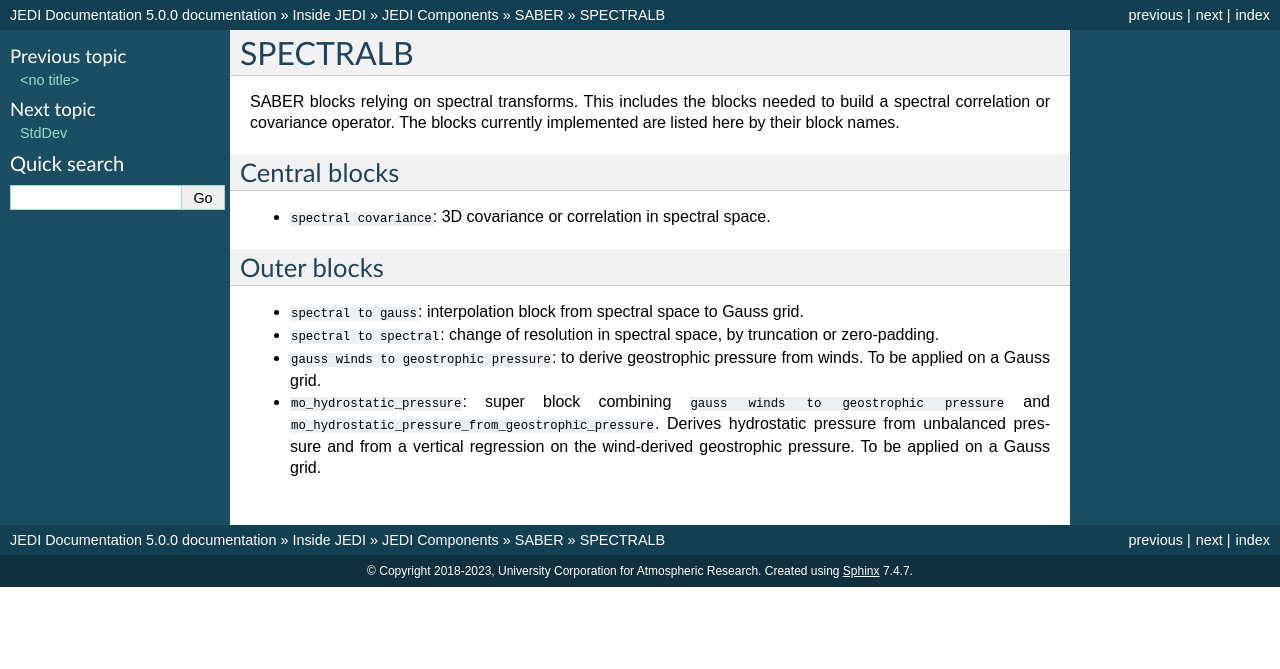
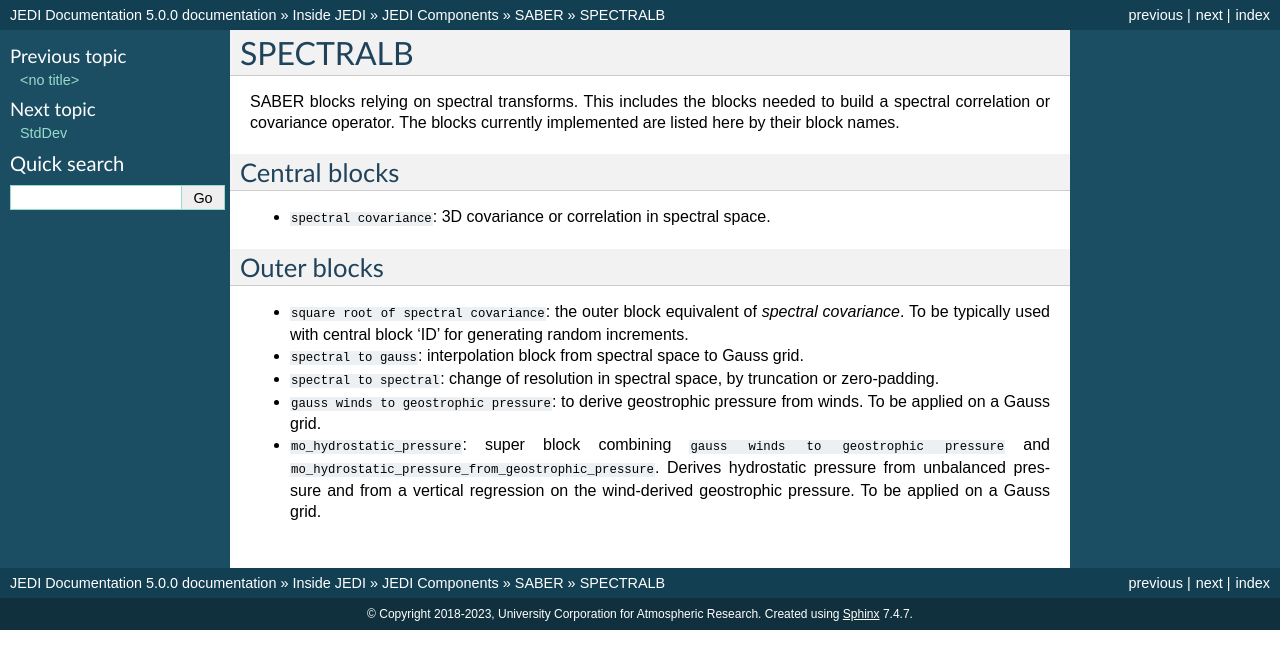
Before and after one commit to JCSDA/jedi-docs, a Sphinx documentation site: the page built from docs/inside/jedi-components/saber/SPECTRALB.rst, in a window 1280 px wide. Shown: the top 669 px of the page. Built offline with Sphinx 7.4.7, drawn with Linux system fonts in a browser that asks for light colours.

Commit message:
adding info about "square root of spectral covariance"

```diff
--- a/docs/inside/jedi-components/saber/SPECTRALB.rst
+++ b/docs/inside/jedi-components/saber/SPECTRALB.rst
@@ -15,7 +15,7 @@
 
 Outer blocks
 ~~~~~~~~~~~~
-
+- :code:`square root of spectral covariance`: the outer block equivalent of `spectral covariance`.  To be typically used with central block 'ID' for generating random increments.
 - :code:`spectral to gauss`: interpolation block from spectral space to Gauss grid.
 - :code:`spectral to spectral`: change of resolution in spectral space, by truncation or zero-padding.
 - :code:`gauss winds to geostrophic pressure`: to derive geostrophic pressure from winds. To be applied on a Gauss grid.
```
